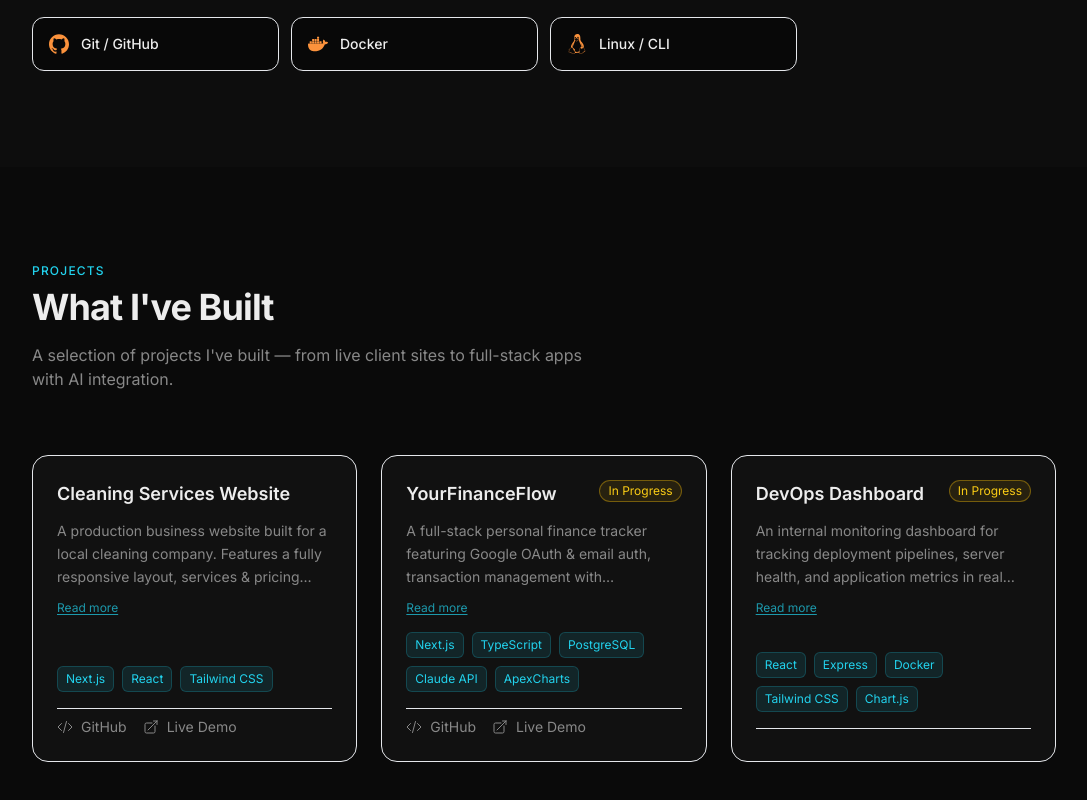
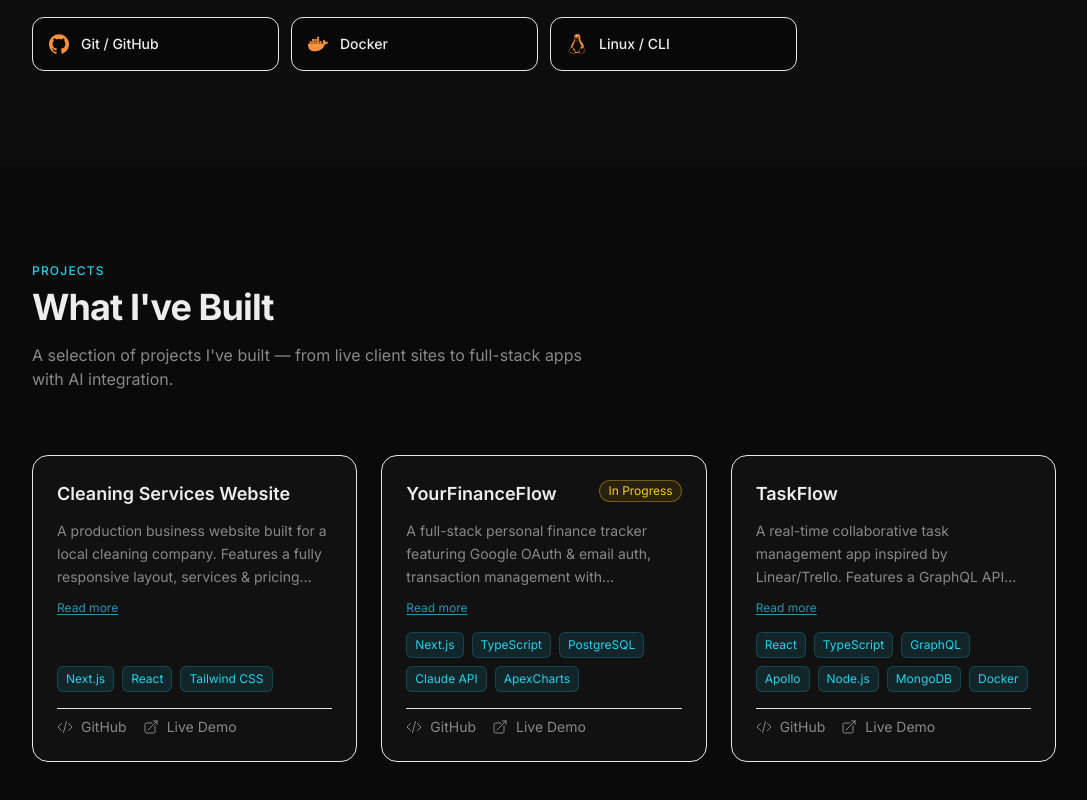
Before and after one commit to danielavramov607-art/Portfolio, a Next.js app: page / in a window 1280 px wide. Shown: the part 2329-3129 px from the top of the page, without its empty margins (96-1183 px from the left). Built offline with nearby package versions, Linux system fonts and the light colour scheme.

Commit message:
Update About section stats and modify project details for accuracy

```diff
--- a/components/sections/About.tsx
+++ b/components/sections/About.tsx
@@ -2,9 +2,9 @@
 import AnimatedSection from "@/components/ui/AnimatedSection";
 
 const stats = [
-  { label: "Years Experience", value: "3+" },
-  { label: "Projects Shipped", value: "20+" },
-  { label: "Technologies", value: "12+" },
+  { label: "Years Experience", value: "1+" },
+  { label: "Projects Shipped", value: "10+" },
+  { label: "Technologies", value: "10+" },
 ];
 
 export default function About() {
--- a/data/projects.ts
+++ b/data/projects.ts
@@ -29,13 +29,12 @@
     inProgress: true,
   },
   {
-    id: "devops-dashboard",
-    title: "DevOps Dashboard",
+    id: "taskflow",
+    title: "TaskFlow",
     description:
-      "An internal monitoring dashboard for tracking deployment pipelines, server health, and application metrics in real time. Containerised with Docker for easy self-hosting.",
-    techTags: ["React", "Express", "Docker", "Tailwind CSS", "Chart.js"],
-    githubUrl: "#",
-    liveDemoUrl: "#",
-    inProgress: true,
+      "A real-time collaborative task management app inspired by Linear/Trello. Features a GraphQL API with WebSocket subscriptions for live updates across tabs, drag-and-drop Kanban boards, role-based access control (Owner/Editor/Viewer), Google OAuth, threaded comments, file attachments via Cloudinary, and a full notification system. Containerised with Docker.",
+    techTags: ["React", "TypeScript", "GraphQL", "Apollo", "Node.js", "MongoDB", "Docker"],
+    githubUrl: "https://github.com/danielavramov607-art/TaskFlow",
+    liveDemoUrl: "https://task-flow-tan-one.vercel.app/",
   },
 ];
```
